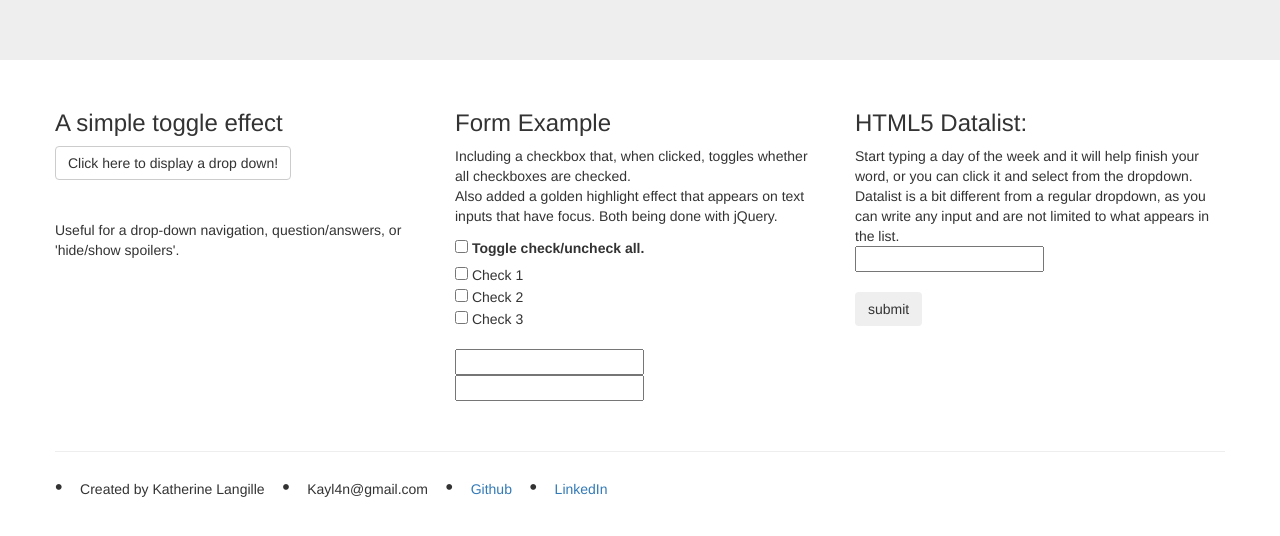
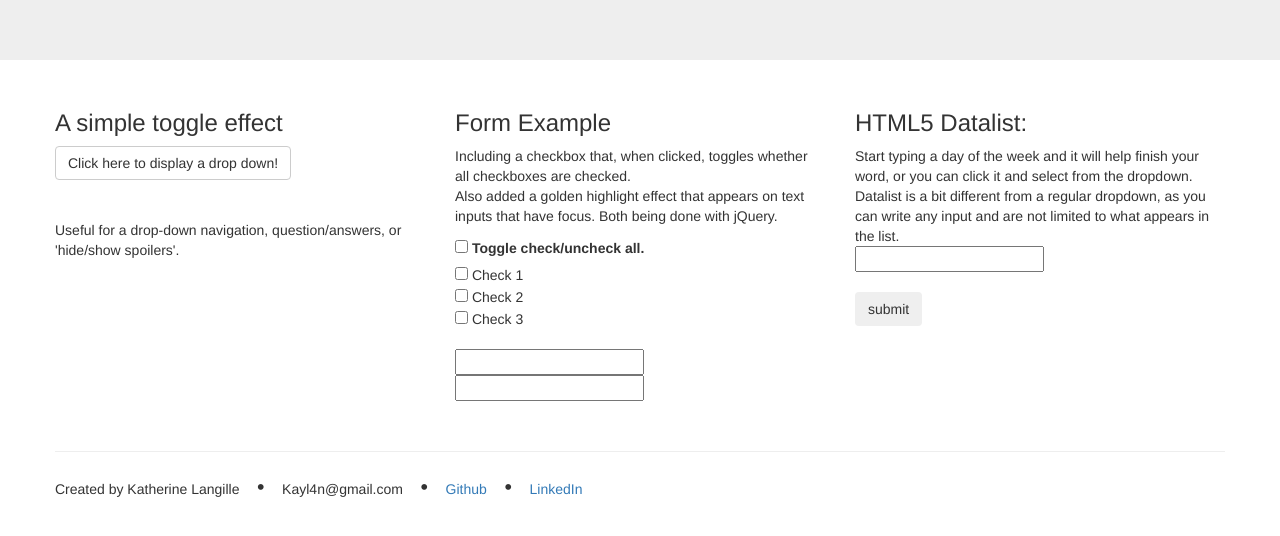
Before and after one commit to Kayl4n/First, a plain HTML site: page index.html in a window 1280 px wide. Shown: the part 194-730 px from the top of the page. Drawn offline with nearby package versions, Linux system fonts and the light colour scheme.

Commit message:
Minor change to footer text

```diff
--- a/index.html
+++ b/index.html
@@ -90,7 +90,7 @@
       <hr>
 
       <footer>
-        <p><span class="icon"> &#8226;  </span>&nbsp;&nbsp;&nbsp;Created by Katherine Langille&nbsp;&nbsp;&nbsp;<span class="icon"> &#8226; </span>&nbsp;&nbsp;&nbsp;Kayl4n@gmail.com&nbsp;&nbsp;&nbsp;<span class="icon"> &#8226; </span>&nbsp;&nbsp;&nbsp;<a href="https://github.com/Kayl4n">Github</a>&nbsp;&nbsp;&nbsp;<span class="icon"> &#8226; </span>&nbsp;&nbsp;&nbsp;<a href="http://www.linkedin.com/in/katlan">LinkedIn</a></p>
+        <p>Created by Katherine Langille&nbsp;&nbsp;&nbsp;<span class="icon"> &#8226; </span>&nbsp;&nbsp;&nbsp;Kayl4n@gmail.com&nbsp;&nbsp;&nbsp;<span class="icon"> &#8226; </span>&nbsp;&nbsp;&nbsp;<a href="https://github.com/Kayl4n">Github</a>&nbsp;&nbsp;&nbsp;<span class="icon"> &#8226; </span>&nbsp;&nbsp;&nbsp;<a href="http://www.linkedin.com/in/katlan">LinkedIn</a></p>
       </footer>
     </div> <!-- /container -->
 
```
